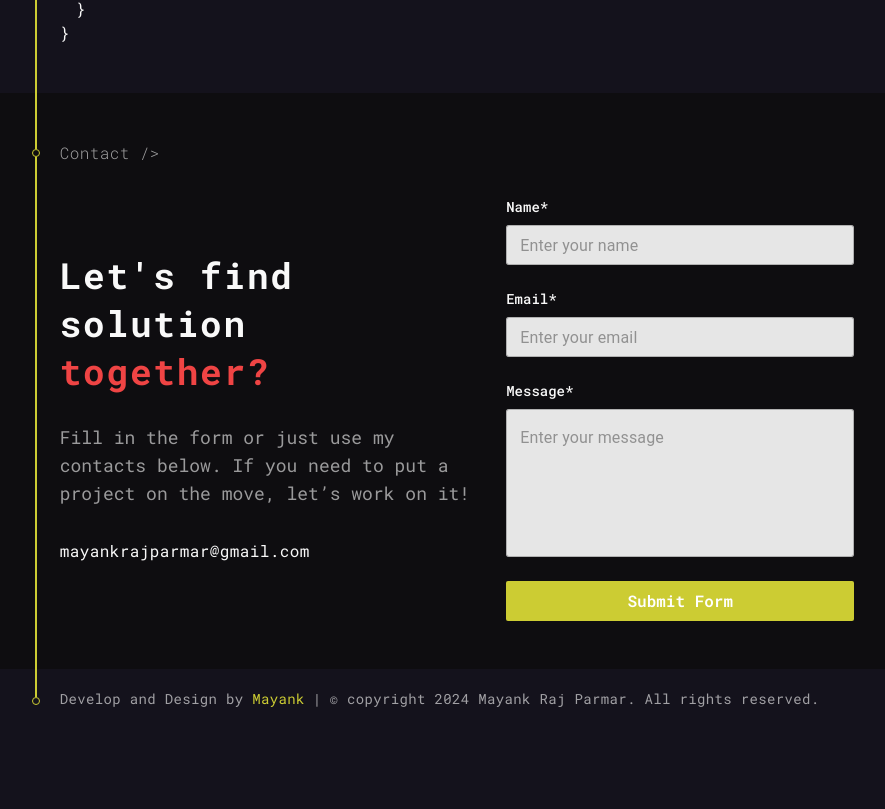
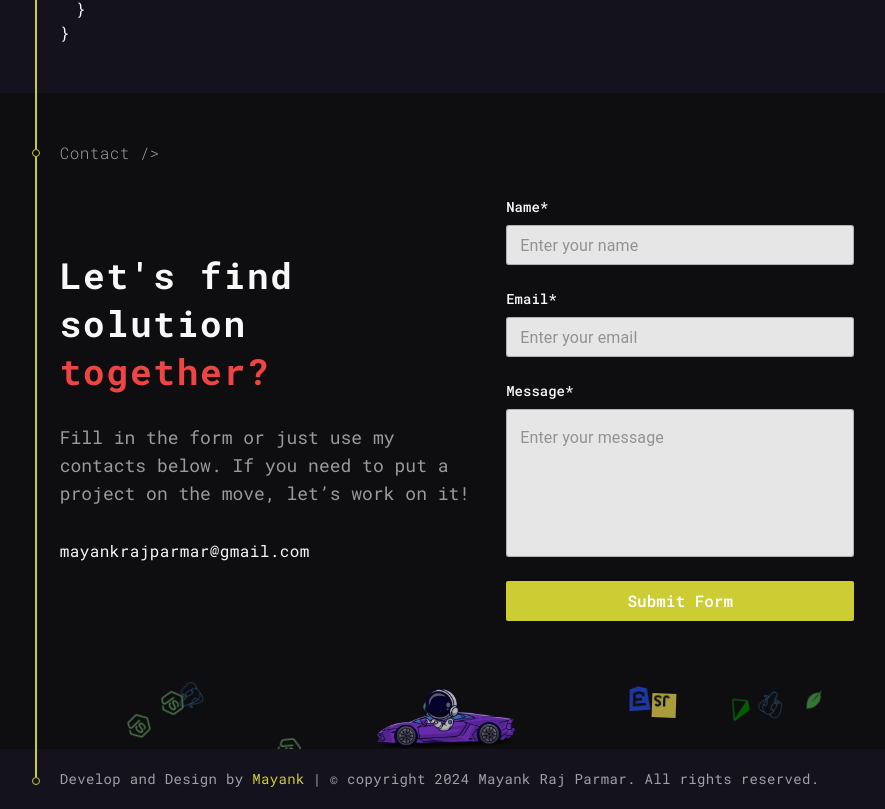
Before and after one commit to mayankrajparmar/portfolio, a Next.js app: page / in a window 1280 px wide. Shown: the part 4121-4930 px from the top of the page, without its empty margins (199-1084 px from the left). Before the commit the page ends 4850 px from the top, so only its background shows below. Built offline with nearby package versions, Linux system fonts and the light colour scheme.

Commit message:
track section completed

```diff
--- a/src/assets/utility/index.ts
+++ b/src/assets/utility/index.ts
@@ -2,3 +2,4 @@ export { default as Giphy } from "./giphy.gif";
 export { default as Code } from "./code.png";
 export { default as ProjectBg } from "./project-bg.png";
 export { default as Success } from "./success.gif";
+export { default as Car } from "./car.png";
--- /dev/null
+++ b/src/components/home/track/TrackIconRender.tsx
@@ -0,0 +1,96 @@
+import { Car } from "@/assets/utility";
+import { motion } from "framer-motion";
+import { useEffect, useState } from "react";
+import {
+  SiCss3,
+  SiExpress,
+  SiGit,
+  SiHtml5,
+  SiJavascript,
+  SiMongodb,
+  SiMongoose,
+  SiNodedotjs,
+  SiPostgresql,
+  SiPrisma,
+  SiTailwindcss,
+  SiTypescript,
+} from "react-icons/si";
+
+const TrackIconRender = () => {
+  const [icons, setIcons] = useState<JSX.Element[]>([]);
+  useEffect(() => {
+    const interval = setInterval(() => {
+      const randomIcon = Math.floor(Math.random() * 11);
+      const newIcon = (
+        <motion.div
+          key={Date.now()}
+          initial={{ x: -100, y: Math.random() * window.innerWidth }}
+          animate={{ x: window.innerHeight + 100, rotate: 260 }}
+          transition={{ duration: 2, ease: "linear" }}
+          style={{ position: "absolute" }}
+          onAnimationComplete={() =>
+            setIcons((prevIcons) => prevIcons.slice(1))
+          }
+        >
+          {renderIcon(randomIcon)}
+        </motion.div>
+      );
+
+      setIcons((prevIcons) => [...prevIcons, newIcon]);
+    }, 10);
+
+    return () => clearInterval(interval);
+  }, []);
+
+  const renderIcon = (index: number) => {
+    switch (index) {
+      case 0:
+        return <SiJavascript color="#f0db4f" />;
+      case 1:
+        return <SiTypescript color="#3178c6" />;
+      case 2:
+        return <SiHtml5 color="#e34c26" />;
+      case 3:
+        return <SiCss3 color="#264de4" />;
+      case 4:
+        return <SiTailwindcss color="#38b2ac" />;
+      case 5:
+        return <SiNodedotjs color="#68a063" />;
+      case 6:
+        return <SiExpress color="#000000" />;
+      case 7:
+        return <SiMongodb color="#47a248" />;
+      case 8:
+        return <SiPostgresql color="#336791" />;
+      case 9:
+        return <SiPrisma color="green" />;
+      case 10:
+        return <SiGit color="red" />;
+      case 11:
+        return <SiMongoose color="red" />;
+      default:
+        return null;
+    }
+  };
+  return (
+    <div className="pl-6 opacity-70 text-base md:text-2xl w-full h-full overflow-hidden relative">
+      {icons}
+      <div className="md:text-lg opacity-100 absolute left-0 right-0 text-center w-full bottom-0 text-white/30">
+        <div className="w-full items-center justify-center flex">
+          <div className="w-fit h-fit translate-y-10 md:translate-y-12">
+            <motion.img
+              src={Car.src}
+              alt=""
+              className="w-32 md:w-40"
+              animate={{
+                x: [10, 7, 5, 1, 4, 3, 2, 1, 3, 5, 7, 9],
+              }}
+              transition={{ duration: 3, repeat: Infinity }}
+            />
+          </div>
+        </div>
+      </div>
+    </div>
+  );
+};
+export default TrackIconRender;
--- /dev/null
+++ b/src/components/home/track/TrackSection.tsx
@@ -0,0 +1,17 @@
+import TrackIconRender from "./TrackIconRender";
+import TrackTimeLine from "./TrackTimeLine";
+
+const TrackSection = () => {
+  return (
+    <section className="bg-dark-slate">
+      <div className="w-full scroll-mt-16 md:scroll-m-10 relative flex items-center justify-center overflow-hidden main-container">
+        <div className="w-full md:w-4/5 lg:w-2/3 h-[10vh] flex items-center relative">
+          <TrackTimeLine />
+          <TrackIconRender />
+        </div>
+      </div>
+    </section>
+  );
+};
+
+export default TrackSection;
--- /dev/null
+++ b/src/components/home/track/TrackTimeLine.tsx
@@ -0,0 +1,9 @@
+const TrackTimeLine = () => {
+  return (
+    <div className="absolute flex flex-col items-center top-0 left-0 h-[400%] w-4">
+      <div className="w-0.5 h-full bg-light-yellow"></div>
+    </div>
+  );
+};
+
+export default TrackTimeLine;
--- /dev/null
+++ b/src/components/home/track/index.ts
@@ -0,0 +1 @@
+export { default as TrackSection } from "./TrackSection";
--- a/src/pages/index.tsx
+++ b/src/pages/index.tsx
@@ -5,6 +5,7 @@ import { ExperienceSection } from "@/components/home/experience";
 import { ExpertiseSection } from "@/components/home/expertise";
 import { HeroSection } from "@/components/home/hero";
 import { SkillSection } from "@/components/home/skills";
+import { TrackSection } from "@/components/home/track";
 import { PublicLayout } from "@/components/layouts";
 
 export default function Home() {
@@ -19,6 +20,7 @@ export default function Home() {
           <Projects />
           <DevSection />
           <ContactSection />
+          <TrackSection />
         </div>
       </PublicLayout>
     </section>
```
Also changed, not shown: src/assets/utility/car.png (added).
